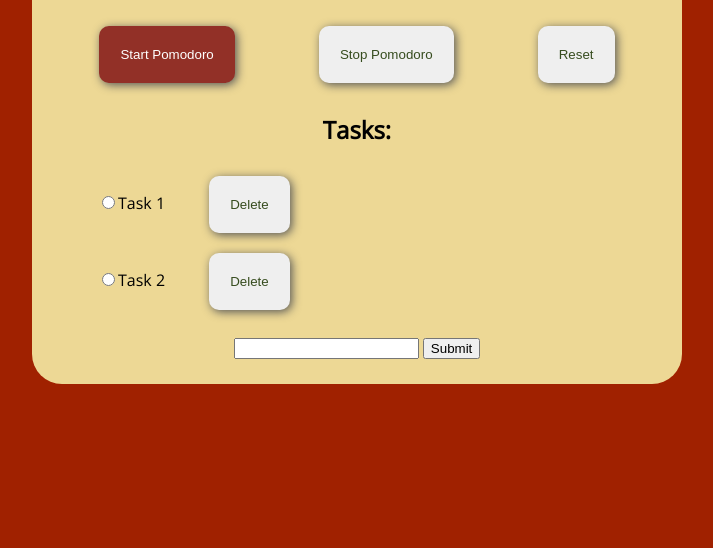
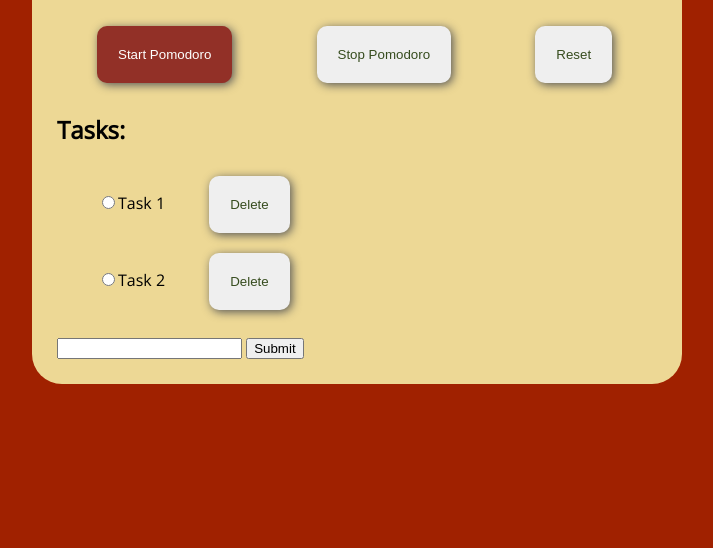
Before and after one commit to jfcisco/pomodoro-timer, a plain HTML site: page index.html in a window 1280 px wide. Shown: the part 252-800 px from the top of the page, without its empty margins (283-996 px from the left). Drawn offline with nearby package versions, Linux system fonts and the light colour scheme.

Commit message:
Change markup and styling
body and html tags not styled too much anymore.

```diff
--- a/css/style.css
+++ b/css/style.css
@@ -1,17 +1,19 @@
-html, body {
-  background-color: #A02100;
+html {
   margin: 0;
   padding: 0;
 }
 
 body {
+  background-color: #A02100;
+  font-family: "Open Sans", Arial, sans serif;
+}
+#app {
   max-width: 600px;
-  margin: 50px auto;
-  padding: 25px;
-  text-align: center;
+  width: auto;
   background-color: #EDD895;
   border-radius: 30px;
-  font-family: "Open Sans", Arial, sans serif;
+  padding: 25px;
+  margin: 50px auto;
 }
 
 h1, p, button {
--- a/index.html
+++ b/index.html
@@ -9,7 +9,8 @@
 </head>
 
 <body>
-  <div class="timer">
+  <div id="app">
+    <div id="timer">
       <h1>Simply Pomodoro</h1>
       <p id="time"></p>
       <div class="row">
@@ -22,7 +23,7 @@
       </div>
     </div>
 
-  <div>
+    <div id="todo">
       <h2>Tasks:</h2>
       <ul id="task-list">
 
@@ -32,6 +33,7 @@
         <input type="text" name="new-task">
         <input type="submit">
       </form>
+    </div>
   </div>
   <!-- Third party libraries -->
   <script src='http://cdnjs.cloudflare.com/ajax/libs/jquery/2.1.3/jquery.min.js'></script>
```
Lines whose indentation alone changed are shown as unchanged.
